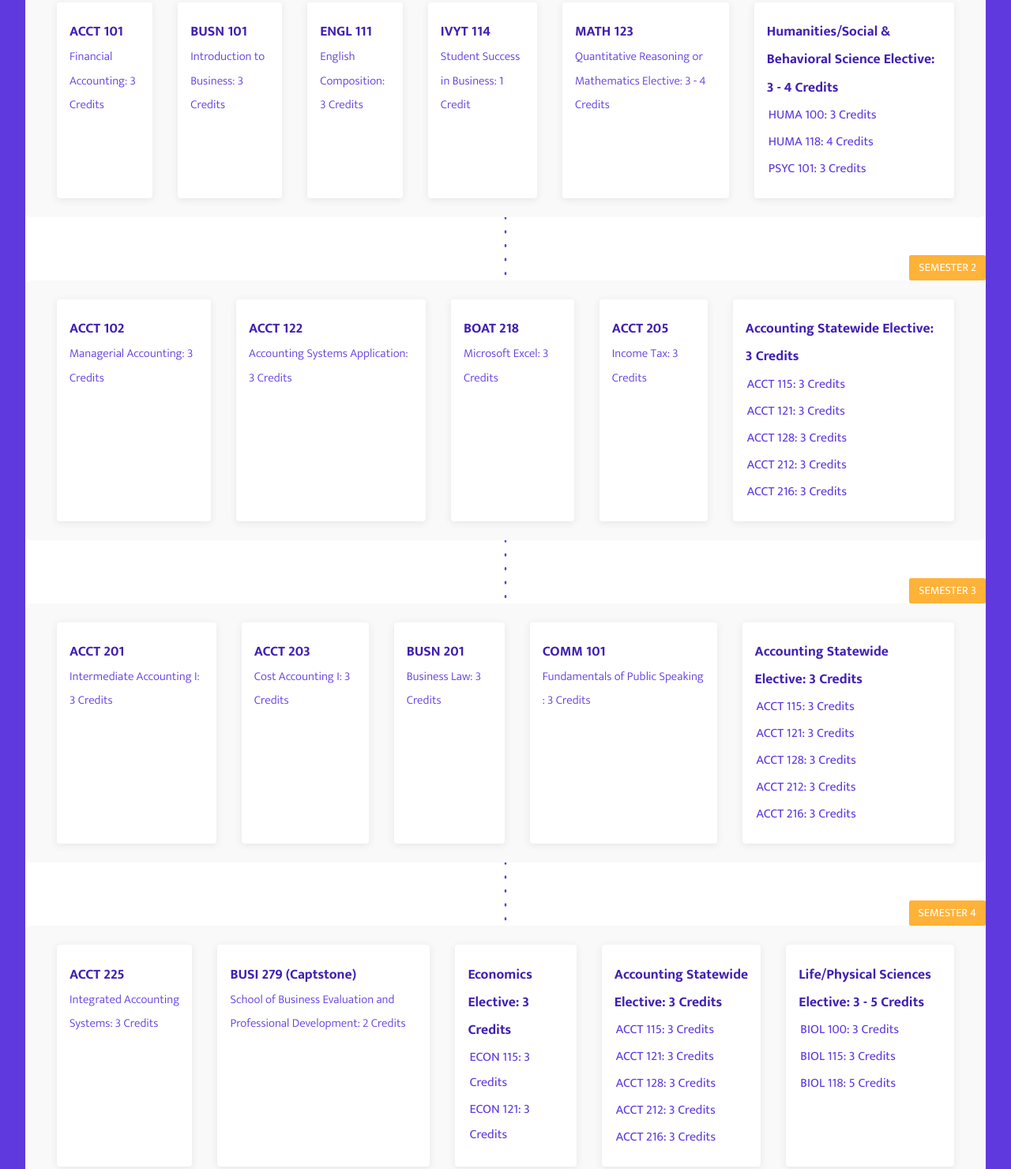
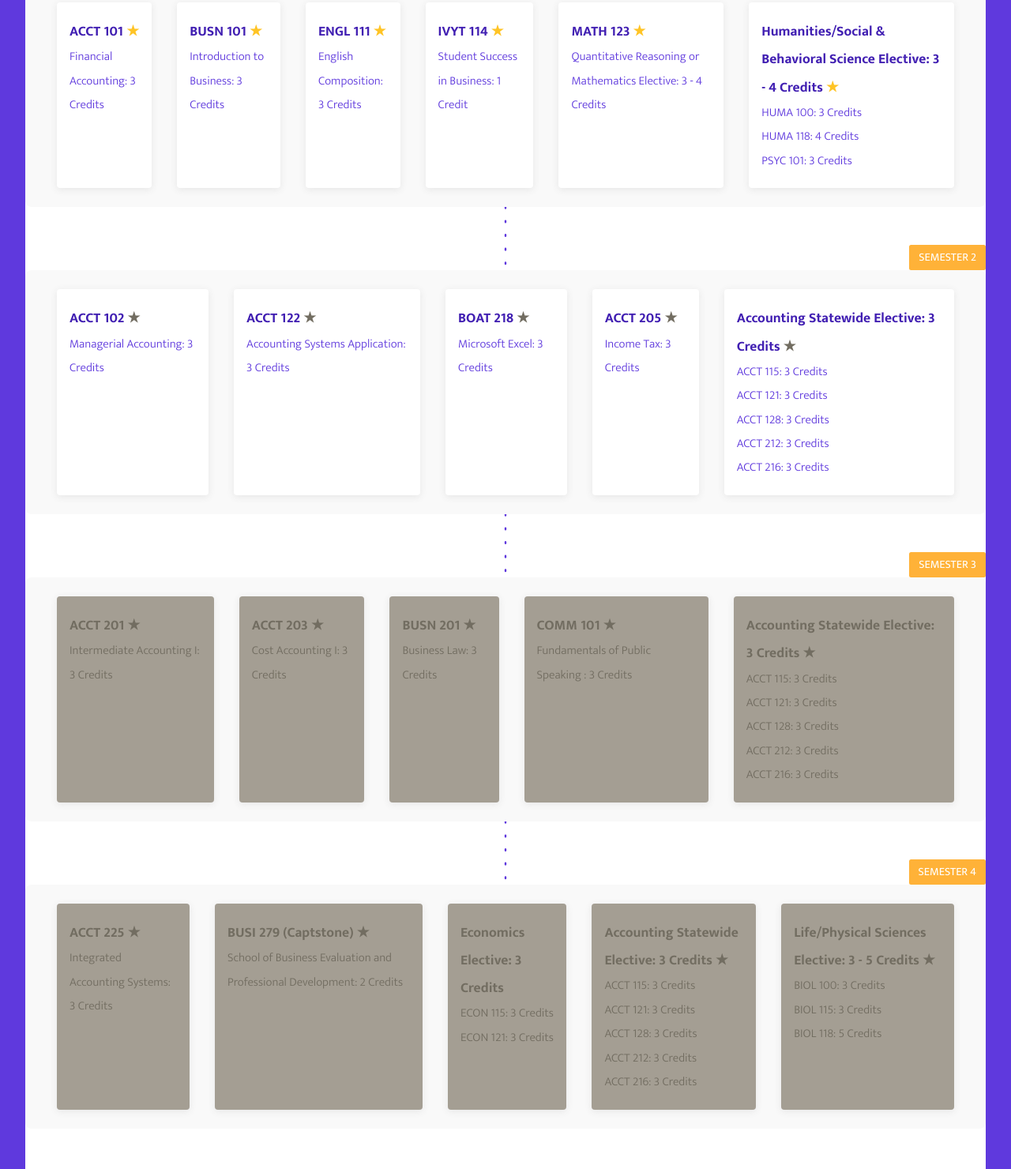
Before and after one commit to better-student-plan/student-planner, a plain HTML site: page plan.html in a window 1280 px wide. Shown: the part 181-1661 px from the top of the page at 79% size. Drawn offline with Linux system fonts and the light colour scheme.

Commit message:
cleaned up the plan code and change the style to show which courses should be in progress

```diff
--- a/plan.html
+++ b/plan.html
@@ -16,38 +16,31 @@
 
         <div class="container__sem1">
             <div>
-                <h3>ACCT 101</h3>
+                <h3>ACCT 101 <span class="star_done">&#9733;</span></h3>
                 <p>Financial Accounting: 3 Credits</p>
             </div>
             <div>
-                <h3>BUSN 101</h3>
+                <h3>BUSN 101 <span class="star_done">&#9733;</span></h3>
                 <p>Introduction to Business: 3 Credits</p>
             </div>
             <div>
-                <h3>ENGL 111</h3>
+                <h3>ENGL 111 <span class="star_done">&#9733;</span></h3>
                 <p>English Composition: 3 Credits</p>
             </div>
             <div>
-                <h3>IVYT 114</h3>
+                <h3>IVYT 114 <span class="star_done">&#9733;</span></h3>
                 <p>Student Success in Business: 1 Credit</p>
             </div>
             <div>
-                <h3>MATH 123</h3>
+                <h3>MATH 123 <span class="star_done">&#9733;</span></h3>
                 <p>Quantitative Reasoning or Mathematics Elective: 3 - 4 Credits</p>
             </div>
             <div>
-                <h3>Humanities/Social & Behavioral Science Elective: 3 - 4 Credits</h3>
-                <table>
-                    <tr>
-                        <td>HUMA 100: 3 Credits</td>
-                    </tr>
-                    <tr>
-                        <td>HUMA 118: 4 Credits</td>
-                    </tr>
-                    <tr>
-                        <td>PSYC 101: 3 Credits</td>
-                    </tr>
-                </table>
+                <h3>Humanities/Social & Behavioral Science Elective: 3 - 4 Credits
+                    <span class="star_done">&#9733;</span></h3>
+                <p>HUMA 100: 3 Credits</p>
+                <p>HUMA 118: 4 Credits</p>
+                <p>PSYC 101: 3 Credits</p>
             </div>
         </div>
 
@@ -57,40 +50,28 @@
 
         <div class="container__sem2">
             <div>
-                <h3>ACCT 102</h3>
+                <h3>ACCT 102 <span class="star_notDone">&#9733;</span></h3>
                 <p>Managerial Accounting: 3 Credits</p>
             </div>
             <div>
-                <h3>ACCT 122</h3>
+                <h3>ACCT 122 <span class="star_notDone">&#9733;</span></h3>
                 <p>Accounting Systems Application: 3 Credits</p>
             </div>
             <div>
-                <h3>BOAT 218</h3>
+                <h3>BOAT 218 <span class="star_notDone">&#9733;</span></h3>
                 <p>Microsoft Excel: 3 Credits</p>
             </div>
             <div>
-                <h3>ACCT 205</h3>
+                <h3>ACCT 205 <span class="star_notDone">&#9733;</span></h3>
                 <p>Income Tax: 3 Credits</p>
             </div>
             <div>
-                <h3>Accounting Statewide Elective: 3 Credits</h3>
-                <table>
-                    <tr>
-                        <td>ACCT 115: 3 Credits</td>
-                    </tr>
-                    <tr>
-                        <td>ACCT 121: 3 Credits</td>
-                    </tr>
-                    <tr>
-                        <td>ACCT 128: 3 Credits</td>
-                    </tr>
-                    <tr>
-                        <td>ACCT 212: 3 Credits</td>
-                    </tr>
-                    <tr>
-                        <td>ACCT 216: 3 Credits</td>
-                    </tr>
-                </table>
+                <h3>Accounting Statewide Elective: 3 Credits <span class="star_notDone">&#9733;</span></h3>
+                <p>ACCT 115: 3 Credits</p>
+                <p>ACCT 121: 3 Credits</p>
+                <p>ACCT 128: 3 Credits</p>
+                <p>ACCT 212: 3 Credits</p>
+                <p>ACCT 216: 3 Credits</p>
             </div>
         </div>
 
@@ -100,40 +81,28 @@
 
         <div class="container__sem3">
             <div>
-                <h3>ACCT 201</h3>
+                <h3>ACCT 201 <span class="star_notDone">&#9733;</span></h3>
                 <p>Intermediate Accounting I: 3 Credits</p>
             </div>
             <div>
-                <h3>ACCT 203</h3>
+                <h3>ACCT 203 <span class="star_notDone">&#9733;</span></h3>
                 <p>Cost Accounting I: 3 Credits</p>
             </div>
             <div>
-                <h3>BUSN 201</h3>
+                <h3>BUSN 201 <span class="star_notDone">&#9733;</span></h3>
                 <p>Business Law: 3 Credits</p>
             </div>
             <div>
-                <h3>COMM 101</h3>
+                <h3>COMM 101 <span class="star_notDone">&#9733;</span></h3>
                 <p>Fundamentals of Public Speaking : 3 Credits</p>
             </div>
             <div>
-                <h3>Accounting Statewide Elective: 3 Credits</h3>
-                <table>
-                    <tr>
-                        <td>ACCT 115: 3 Credits</td>
-                    </tr>
-                    <tr>
-                        <td>ACCT 121: 3 Credits</td>
-                    </tr>
-                    <tr>
-                        <td>ACCT 128: 3 Credits</td>
-                    </tr>
-                    <tr>
-                        <td>ACCT 212: 3 Credits</td>
-                    </tr>
-                    <tr>
-                        <td>ACCT 216: 3 Credits</td>
-                    </tr>
-                </table>
+                <h3>Accounting Statewide Elective: 3 Credits <span class="star_notDone">&#9733;</span></h3>
+                <p>ACCT 115: 3 Credits</p>
+                <p>ACCT 121: 3 Credits</p>
+                <p>ACCT 128: 3 Credits</p>
+                <p>ACCT 212: 3 Credits</p>
+                <p>ACCT 216: 3 Credits</p>
             </div>
         </div>
         <svg viewbox="0 0 10 100">
@@ -141,66 +110,34 @@
         </svg>
         <div class="container__sem4">
             <div>
-                <h3>ACCT 225</h3>
+                <h3>ACCT 225 <span class="star_notDone">&#9733;</span></h3>
                 <p>Integrated Accounting Systems: 3 Credits</p>
             </div>
             <div>
-                <h3>BUSI 279 (Captstone)</h3>
+                <h3>BUSI 279 (Captstone) <span class="star_notDone">&#9733;</span></h3>
                 <p>School of Business Evaluation and Professional Development: 2 Credits</p>
             </div>
             <div>
                 <h3>Economics Elective: 3 Credits</h3>
-                <table>
-                    <tr>
-                        <td>ECON 115: 3 Credits</td>
-                    </tr>
-                    <tr>
-                        <td>ECON 121: 3 Credits</td>
-                    </tr>
-                </table>
+                <p>ECON 115: 3 Credits</p>
+                <p>ECON 121: 3 Credits</p>
             </div>
             <div>
-                <h3>Accounting Statewide Elective: 3 Credits</h3>
-                <table>
-                    <tr>
-                        <td>ACCT 115: 3 Credits</td>
-                    </tr>
-                    <tr>
-                        <td>ACCT 121: 3 Credits</td>
-                    </tr>
-                    <tr>
-                        <td>ACCT 128: 3 Credits</td>
-                    </tr>
-                    <tr>
-                        <td>ACCT 212: 3 Credits</td>
-                    </tr>
-                    <tr>
-                        <td>ACCT 216: 3 Credits</td>
-                    </tr>
-                </table>
+                <h3>Accounting Statewide Elective: 3 Credits <span class="star_notDone">&#9733;</span></h3>
+                <p>ACCT 115: 3 Credits</p>
+                <p>ACCT 121: 3 Credits</p>
+                <p>ACCT 128: 3 Credits</p>
+                <p>ACCT 212: 3 Credits</p>
+                <p>ACCT 216: 3 Credits</p>
             </div>
             <div>
-                <h3>Life/Physical Sciences Elective: 3 - 5 Credits</h3>
-                <table>
-                    <tr>
-                        <td>BIOL 100: 3 Credits</td>
-                    </tr>
-                    <tr>
-                        <td>BIOL 115: 3 Credits</td>
-                    </tr>
-                    <tr>
-                        <td>BIOL 118: 5 Credits</td>
-                    </tr>
-                </table>
+                <h3>Life/Physical Sciences Elective: 3 - 5 Credits <span class="star_notDone">&#9733;</span></h3>
+                <p>BIOL 100: 3 Credits</p>
+                <p>BIOL 115: 3 Credits</p>
+                <p>BIOL 118: 5 Credits</p>
             </div>
         </div>
     </section>
-    <script
-        src="https://static.codepen.io/assets/common/stopExecutionOnTimeout-de7e2ef6bfefd24b79a3f68b414b87b8db5b08439cac3f1012092b2290c719cd.js"></script>
-    <script id="rendered-js">
-      // no js this time 'round
-      //# sourceURL=pen.js
-    </script>
 </body>
 
 </html>
--- a/style.css
+++ b/style.css
@@ -184,3 +184,16 @@
         stroke-dashoffset: -5rem;
     }
 }
+.star_done{
+    color: #ffc425;
+}
+.star_notDone{
+    color: #726d61;
+}
+.container__sem3 h3,
+.container__sem4 h3,
+.container__sem3 div,
+.container__sem4 div{
+    color: #726d61;
+    background-color: #a49e93;
+}
```
